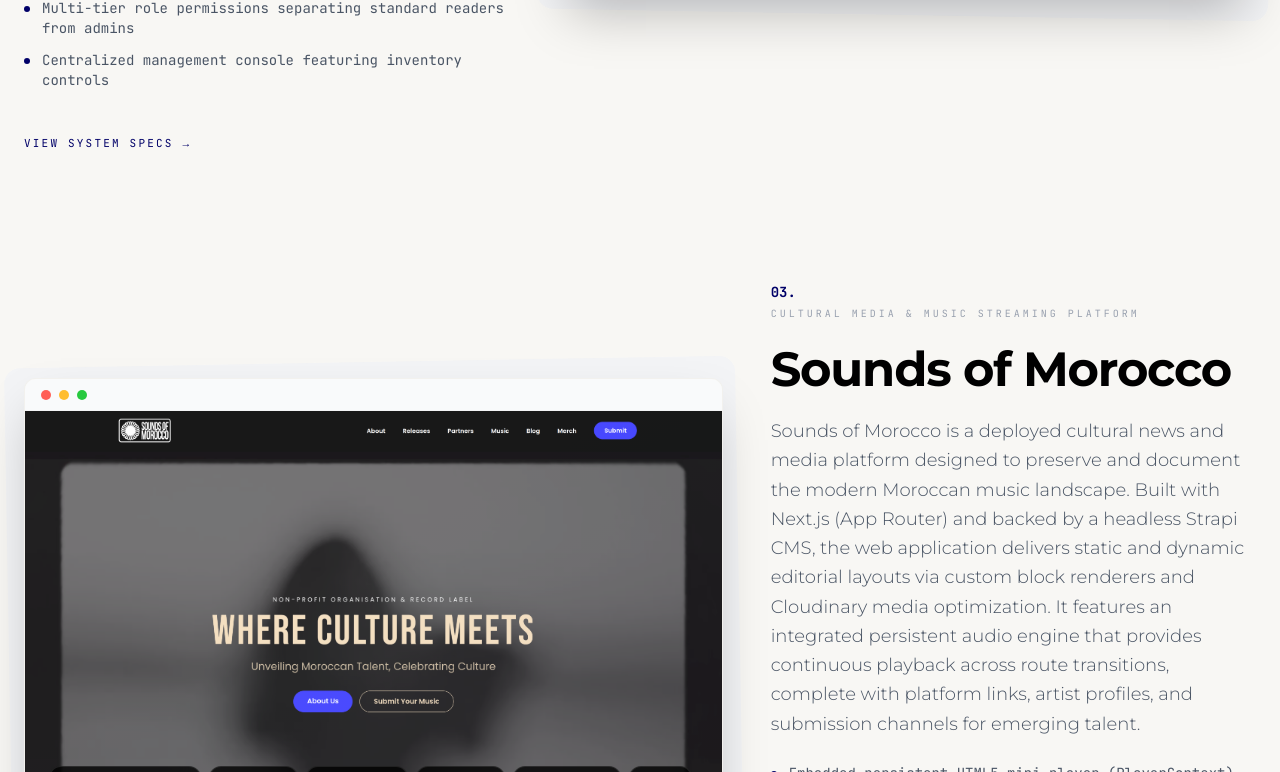
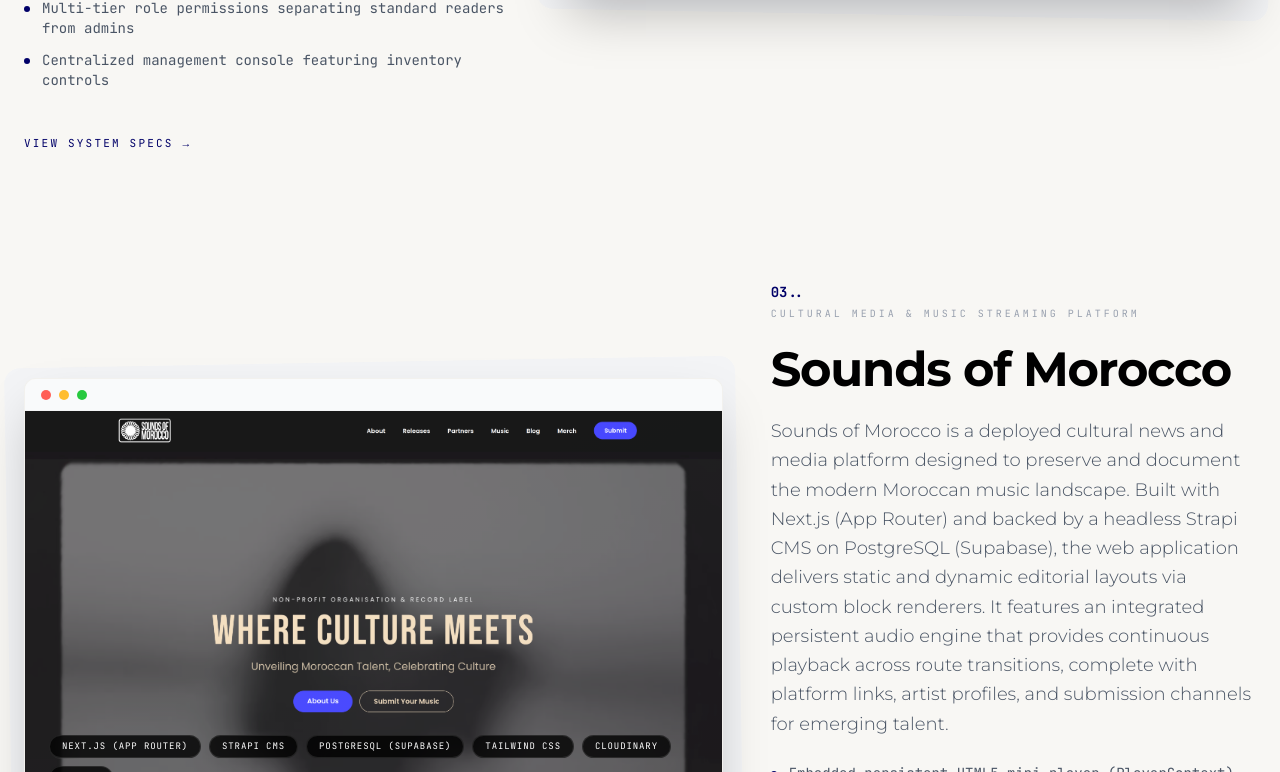
Before and after one commit to SalahKhadir/myportfolio, a Next.js app: page /architectures in a window 1280 px wide. Shown: the part 2028-2800 px from the top of the page. Built offline with nearby package versions, Linux system fonts and the light colour scheme.

Commit message:
chore: update project descriptions, tech stacks, and category formatting in content resource

```diff
--- a/resources/content.ts
+++ b/resources/content.ts
@@ -26,13 +26,13 @@
 
 export const architectures = [
   {
-    index: "01",
-    category: "Enterprise IT Incident Management & Service Desk",
+    index: "01.",
+    category: "ENTERPRISE IT INCIDENT MANAGEMENT & SERVICE DESK",
     title: "TicketHub",
     client: "Completed Monorepo",
     description: "TicketHub provides structured incident resolution for IT support operations. Built on a decoupled Spring Boot and Next.js foundation, it manages the complete ticket lifecycle across priority levels, categories, and custom workflows. The backend features scheduled background services for SLA compliance monitoring, automatically flagging nearing breaches and routing tickets based on technician availability. Updates are delivered asynchronously via Server-Sent Events, ensuring operations teams maintain situational awareness across all administrative and support views.",
     image: "/assets/projects/tickethub.png",
-    stack: ["Spring Boot 3", "Next.js (App Router)", "PostgreSQL/MySQL", "Flyway", "Server-Sent Events (SSE)", "GitHub Actions CI"],
+    stack: ["SPRING BOOT 3", "NEXT.JS (APP ROUTER)", "POSTGRESQL/MYSQL", "SPRING DATA JPA", "SERVER-SENT EVENTS (SSE)", "GITHUB ACTIONS CI"],
     coreFeatures: [
       "Strict Role-Based Access Control with guarded client-side routes and secure endpoints",
       "Automated background SlaMonitoringService",
@@ -41,13 +41,13 @@
     ]
   },
   {
-    index: "02",
-    category: "Digital Library & AI Reading Assistant",
+    index: "02.",
+    category: "DIGITAL LIBRARY & AI READING ASSISTANT",
     title: "BibloNova",
     client: "Completed Monorepo",
-    description: "BibloNova modernizes digital literature management by pairing an enterprise-grade backend with interactive AI capabilities. Built with a Spring Boot and React monorepo architecture, the platform features stateless JWT authentication, role-based access control, and complete CRUD workflows for library inventories. Beyond standard reading and shelving features, BibloNova integrates a configurable Gemini-driven chat client capable of answering contextual queries and offering reading recommendations based on reader history. The platform is containerized using Docker and Docker Compose for production-grade reliability.",
+    description: "BibloNova modernizes digital literature management by pairing an enterprise-grade backend with interactive AI capabilities. Built with a Spring Boot and React monorepo architecture, the platform features stateless JWT authentication, role-based access control, and complete CRUD workflows for library inventories. Beyond standard reading and shelving features, BibloNova integrates a configurable Gemini-driven chat client capable of answering contextual queries and offering reading recommendations based on reader history. The platform is fully containerized using multi-stage Dockerfiles and an Nginx reverse proxy orchestrated via Docker Compose.",
     image: "/assets/projects/BibloNova.png",
-    stack: ["Spring Boot 3", "Java 17", "React (Vite)", "MySQL", "Spring Security", "Docker", "Google Gemini API"],
+    stack: ["SPRING BOOT 3", "JAVA 17", "REACT (VITE)", "MYSQL", "SPRING SECURITY", "DOCKER", "NGINX", "GOOGLE GEMINI API"],
     coreFeatures: [
       "Context-aware AI assistant (BibloBot) with runtime tuning",
       "Multi-tier role permissions separating standard readers from admins",
@@ -55,13 +55,13 @@
     ]
   },
   {
-    index: "03",
-    category: "Cultural Media & Music Streaming Platform",
+    index: "03.",
+    category: "CULTURAL MEDIA & MUSIC STREAMING PLATFORM",
     title: "Sounds of Morocco",
     client: "Live / Deployed",
-    description: "Sounds of Morocco is a deployed cultural news and media platform designed to preserve and document the modern Moroccan music landscape. Built with Next.js (App Router) and backed by a headless Strapi CMS, the web application delivers static and dynamic editorial layouts via custom block renderers and Cloudinary media optimization. It features an integrated persistent audio engine that provides continuous playback across route transitions, complete with platform links, artist profiles, and submission channels for emerging talent.",
+    description: "Sounds of Morocco is a deployed cultural news and media platform designed to preserve and document the modern Moroccan music landscape. Built with Next.js (App Router) and backed by a headless Strapi CMS on PostgreSQL (Supabase), the web application delivers static and dynamic editorial layouts via custom block renderers. It features an integrated persistent audio engine that provides continuous playback across route transitions, complete with platform links, artist profiles, and submission channels for emerging talent.",
     image: "/assets/projects/soundsofmorocco.png",
-    stack: ["Next.js (App Router)", "Strapi CMS", "Tailwind CSS", "Cloudinary", "Framer Motion", "Vercel"],
+    stack: ["NEXT.JS (APP ROUTER)", "STRAPI CMS", "POSTGRESQL (SUPABASE)", "TAILWIND CSS", "CLOUDINARY", "VERCEL"],
     coreFeatures: [
       "Embedded persistent HTML5 mini-player (PlayerContext)",
       "Custom Strapi Blocks integration for dynamic journalism",
@@ -69,27 +69,27 @@
     ]
   },
   {
-    index: "04",
-    category: "Geospatial Analytics & Interactive Mapping",
-    title: "GeoLocation: Airbnb & Food Hunter",
-    client: "Completed Course Project",
-    description: "Developed as a NoSQL database application, GeoLocation (Airbnb & Food Hunter) demonstrates location-based search and geospatial data processing. The system stores accommodation and food venue points-of-interest in MongoDB, backed by a 2dsphere index to handle spherical geometry lookups. Using an interactive Streamlit interface, users can query points within an adjustable radius, filter results by venue category, and inspect real-time proximity layers rendered dynamically over interactive maps.",
+    index: "04.",
+    category: "GEOSPATIAL ANALYTICS & DATA MANIPULATION",
+    title: "GeoLocation Utility",
+    client: "Completed Script Environment",
+    description: "A high-performance Python scripting environment designed for manipulating geospatial data and executing complex location-based queries. By leveraging high-performance numerical computing libraries like Numpy and dataframe compatibility tooling like Narwhals, the utility bypasses standard iterative loops to exponentially decrease the execution time of proximity calculations and spatial transformations.",
     image: "/assets/projects/geolocation.png",
-    stack: ["Python", "Streamlit", "MongoDB", "GeoSpatial Indexing (2dsphere)", "Folium / Leaflet", "Pandas"],
+    stack: ["PYTHON", "NUMPY", "NARWHALS", "PANDAS"],
     coreFeatures: [
-      "MongoDB 2dsphere spatial indexing with $near operators",
-      "Dual exploration modes allowing spatial queries from predefined hubs",
-      "Interactive map visualization with color-coded markers"
+      "High-speed numerical calculations for distance and radius geometry",
+      "Dataframe compatibility layer leveraging Narwhals",
+      "Vectorized spatial transformations avoiding memory bottlenecks"
     ]
   },
   {
-    index: "05",
-    category: "Conversational AI & Internal Document Parsing",
+    index: "05.",
+    category: "AUTOMATED RESUME SCREENING & HR CHATBOT",
     title: "Enterprise HR AI Assistant",
     client: "Completed Monorepo",
-    description: "Engineered during a software engineering internship, this AI ChatBot streamlines corporate HR and recruitment workflows. Built using FastAPI and React, it connects custom document ingestion pipelines to Google Gemini models, enabling contextual retrieval over internal company policies, resumes, and candidate logs. The solution incorporates a dedicated administrative analytics suite, token-budget enforcement via middleware rate limiters, and conversation session persistence for audit compliance.",
+    description: "Engineered during a software engineering internship, this AI ChatBot streamlines corporate HR and recruitment workflows. Built using FastAPI and React, it connects custom document ingestion pipelines to Google Gemini models, enabling contextual retrieval over internal company policies and resumes. The solution incorporates a dedicated administrative analytics suite, custom token-bucket rate limiter middleware, and is deployed via Docker and Nginx.",
     image: "/assets/projects/ai-chatbot.png",
-    stack: ["FastAPI", "Python", "Google Gemini SDK", "SQLAlchemy", "React (Vite)", "Tailwind CSS"],
+    stack: ["FASTAPI", "PYTHON", "GOOGLE GEMINI SDK", "SQLALCHEMY", "REACT (VITE)", "DOCKER", "NGINX"],
     coreFeatures: [
       "Conversational AI model grounded with domain-specific datasets",
       "Administrative document ingestion engine",
@@ -97,13 +97,13 @@
     ]
   },
   {
-    index: "06",
-    category: "Urban Waste Management & Ecological Reporting",
+    index: "06.",
+    category: "URBAN WASTE MANAGEMENT & ECOLOGICAL REPORTING",
     title: "EcoTrace",
     client: "Completed Monorepo",
-    description: "EcoTrace bridges the communication gap between citizens and municipal waste operators. Leveraging Django REST Framework and MySQL, the platform provides authenticated APIs for logging environmental irregularities with media attachments and status pipelines. The service incorporates asynchronous notification services, comprehensive permission structures, and custom data migration tooling to handle waste processing analytics and localized community interventions.",
+    description: "EcoTrace bridges the communication gap between citizens and municipal waste operators. Leveraging Django REST Framework and MySQL, the platform provides authenticated APIs for logging environmental irregularities with media attachments mapped directly to the server filesystem. The service incorporates asynchronous notification services, comprehensive permission structures, and automated deployment validations via GitHub Actions.",
     image: "/assets/projects/ecotrace.png",
-    stack: ["Django", "Django REST Framework", "React", "MySQL", "JWT Auth", "Pillow"],
+    stack: ["DJANGO", "DJANGO REST FRAMEWORK", "REACT", "MYSQL", "JWT AUTH", "PILLOW", "GITHUB ACTIONS"],
     coreFeatures: [
       "Waste reporting workflow supporting media uploads & geolocation",
       "Multi-tenant permission scheme isolating reporters, operators, inspectors",
```
